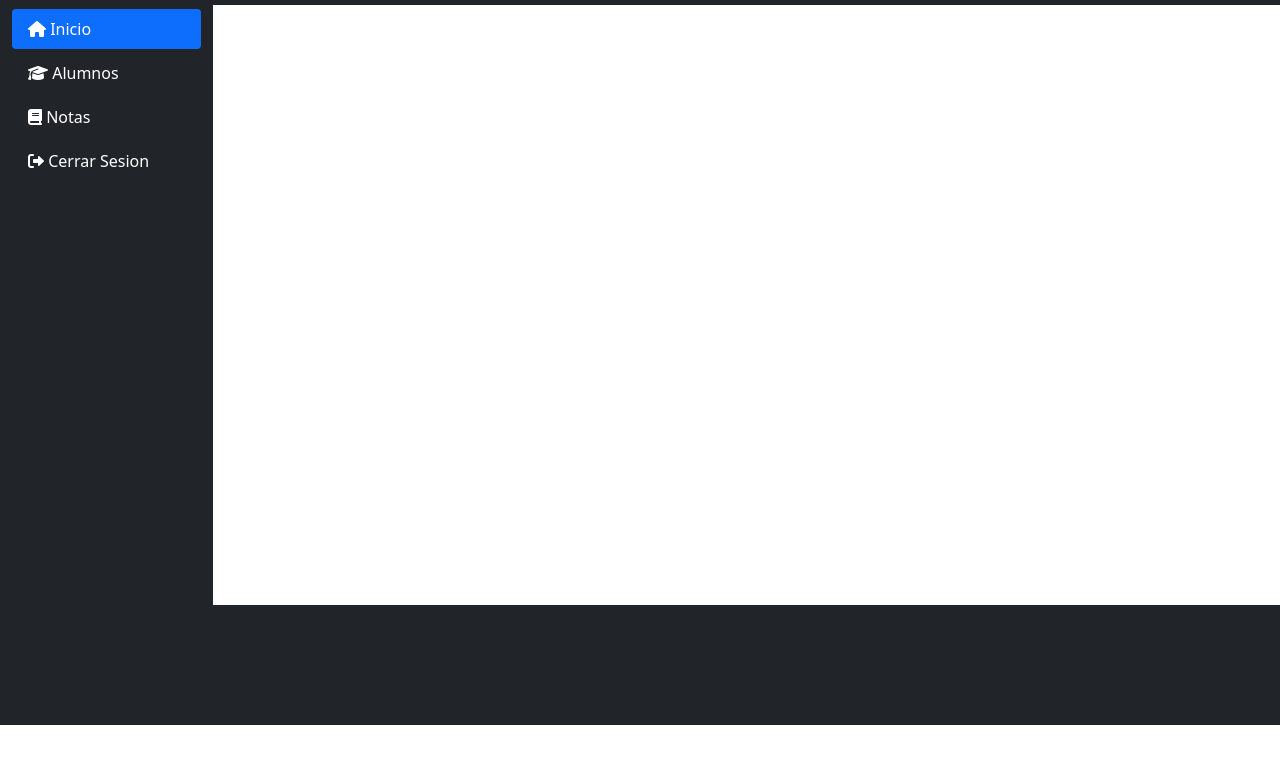
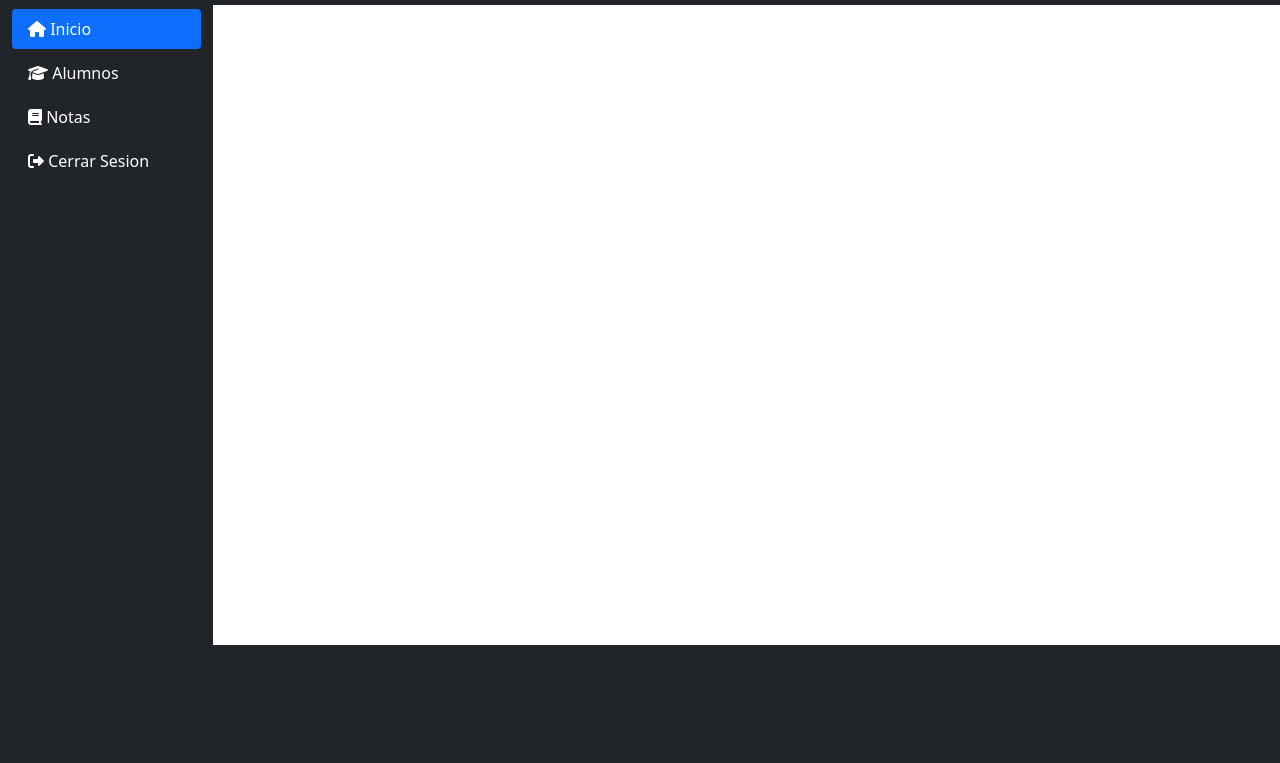
Before and after one commit to Gonzalezcarlos13/PGY007, a plain HTML site: page index.html in a window 1280 px wide. Shown: the part 89-852 px from the top of the page. Before the commit the page ends 814 px from the top, so only its background shows below. Drawn offline with nearby package versions, Linux system fonts and the light colour scheme.

Commit message:
CAMBIO RANDOM

```diff
--- a/index.html
+++ b/index.html
@@ -37,7 +37,7 @@
   </nav>
     <div class="container-fluid">
         <div class="row">
-            <div class="col-sm-2 bg-dark" style="min-height: 75vh;">
+            <div class="col-sm-2 bg-dark" style="min-height: 80vh;">
                 <ul class="nav nav-pills flex-column mt-1">
                     <li class="nav-item">
                       <a class="nav-link active" href="#"><i class="fa fa-solid fa-home"></i> Inicio</a>
```
